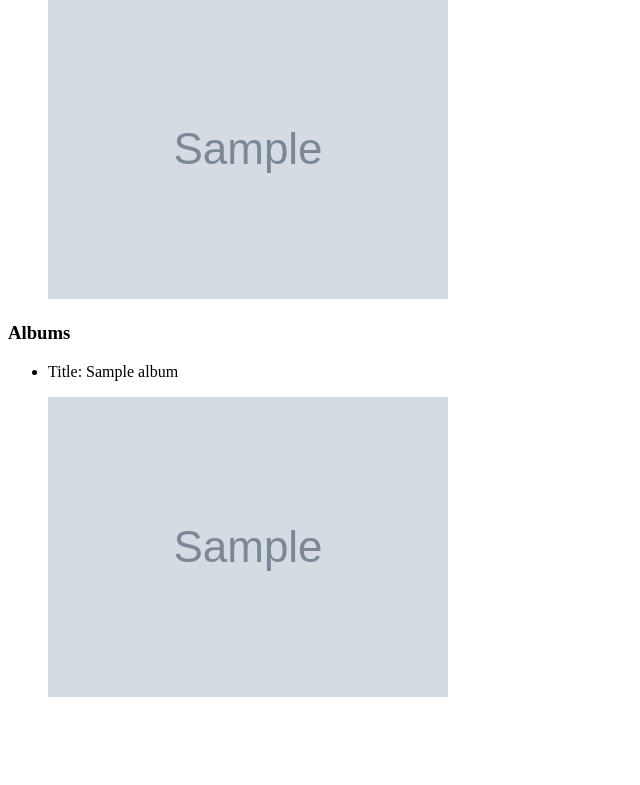
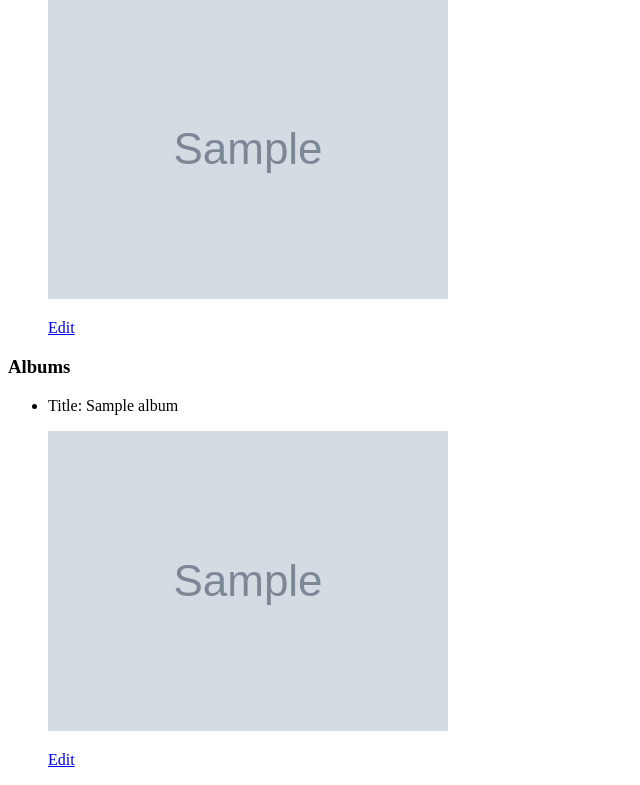
Before and after one commit to henry808/django-imager, a Django app: page /images/library/1 in a window 1280 px wide. Shown: the part 308-1093 px from the top of the page, without its empty margins (0-640 px from the left). Before the commit the page ends 1005 px from the top, so only its background shows below. Run offline with Django 3.2, Linux system fonts and the light colour scheme; a user stored in the database is signed in; tables that the repository leaves empty hold one stand-in row (values such as "Sample post"); grey boxes marked "Sample" are stand-in pictures; parts of the project's set-up code (start-up, migrations or seed data) failed here and were passed over; some libraries are stand-ins or nearby versions.

Commit message:
Added links to edit pages for photos and albums.

```diff
--- a/imager/imager_images/templates/library.html
+++ b/imager/imager_images/templates/library.html
@@ -17,6 +17,9 @@
                         {% empty %}
                             <p>No image: {{ im.url }}</p>
                         {% endthumbnail %}
+                        {% if photo.user = user %}
+                            <p><a href="{% url 'edit_photo' photo.pk %}">Edit</a></p>
+                        {% endif %}
                     </li>
                 {% endfor  %}
             </ul>
@@ -30,6 +33,9 @@
                         {% empty %}
                             <p>No image: {{ im.url }}</p>
                         {% endthumbnail %}
+                        {% if album.user = user %}
+                            <p><a href="{% url 'edit_album' album.pk %}">Edit</a></p>
+                        {% endif %}
                     </li>
                 {% endfor  %}
             </ul>
--- a/imager/imager_images/templates/stream.html
+++ b/imager/imager_images/templates/stream.html
@@ -14,6 +14,9 @@
                     <p>Date uploaded: {{ photo.date_uploaded }}</p>
                     <img src="{{ MEDIA_URL }}{{ photo.picture }}">
                     </li>
+                    {% if photo.user = user %}
+                        <p><a href="{% url 'edit_photo' photo.pk %}">Edit</a></p>
+                    {% endif %}
             {% endfor  %}
         </ul>
     </div>
```
